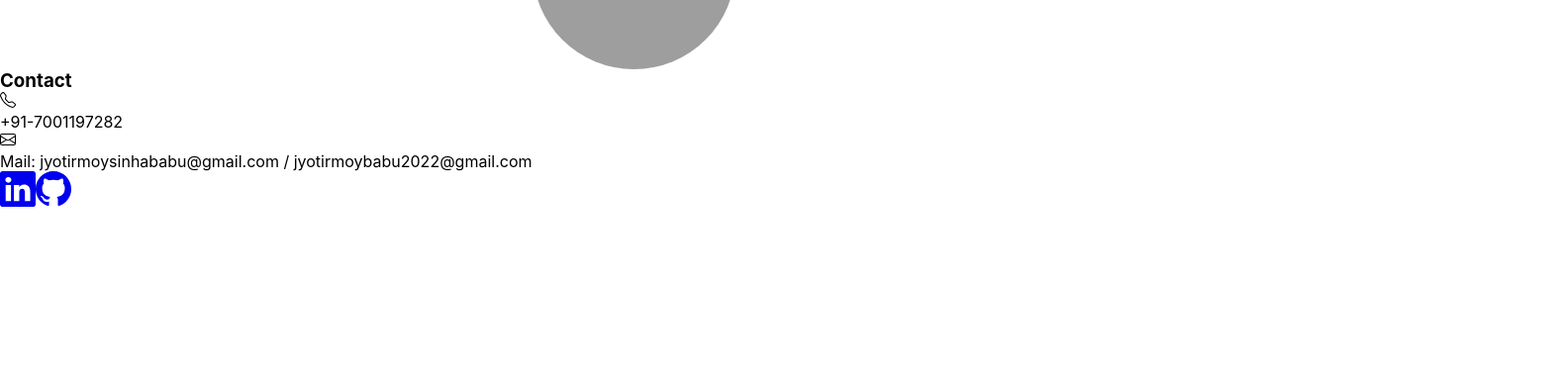
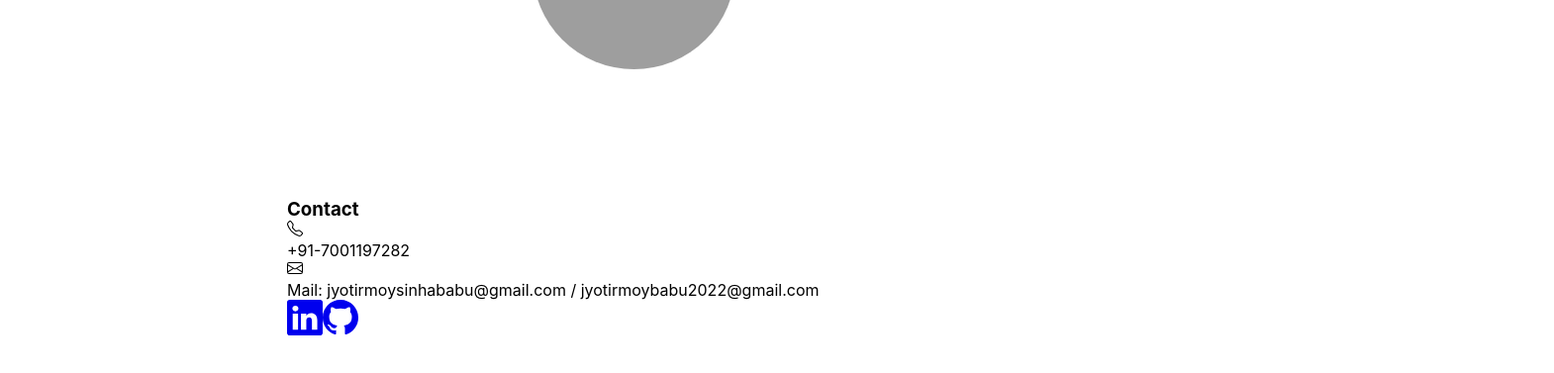
Before and after one commit to jyotirmoy-sinhababu/Portfolio, a React (Create React App) app: page /cnt in a window 1280 px wide. Shown: the part 277-654 px from the top of the page at 99% size, 1570 px wide, since content can reach past the window. Built offline with nearby package versions, Linux system fonts and the light colour scheme; grey boxes are pictures that could not be loaded.

Commit message:
style added to contact me comp

```diff
--- a/src/components/contact/contact.css
+++ b/src/components/contact/contact.css
@@ -0,0 +1,7 @@
+.contact-cnt {
+  margin-top: 130px;
+  display: flex;
+  flex-direction: column;
+  width: 100%;
+  padding-left: 290px;
+}
```
